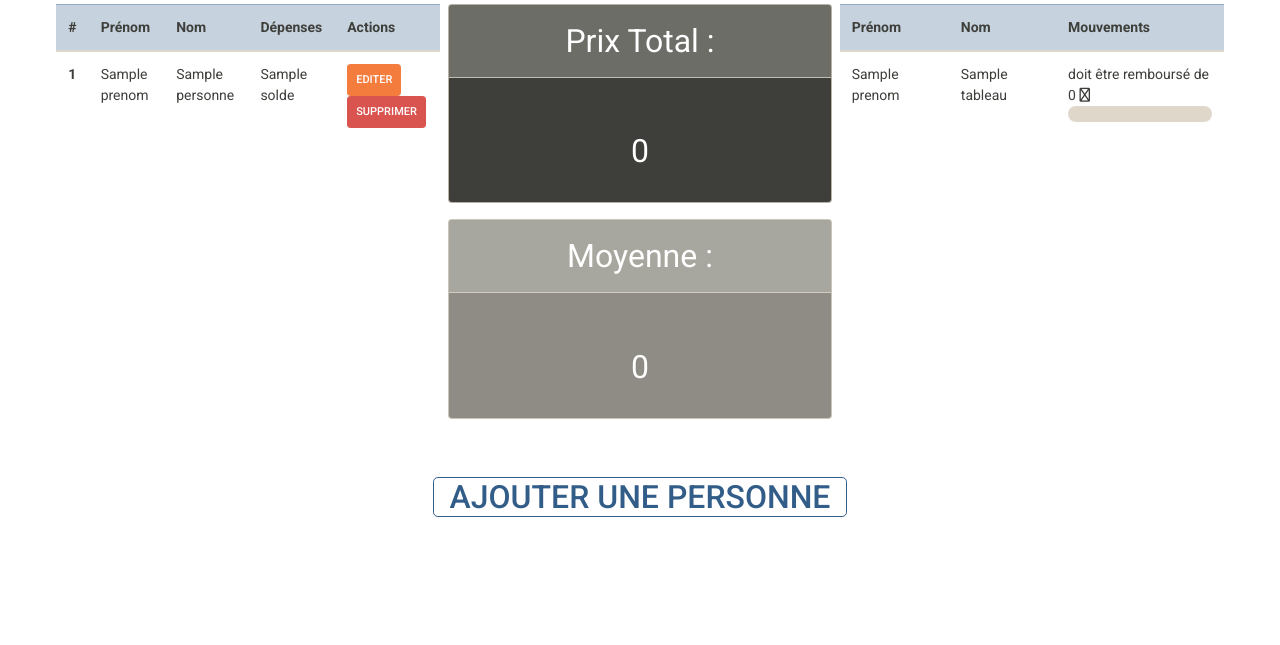
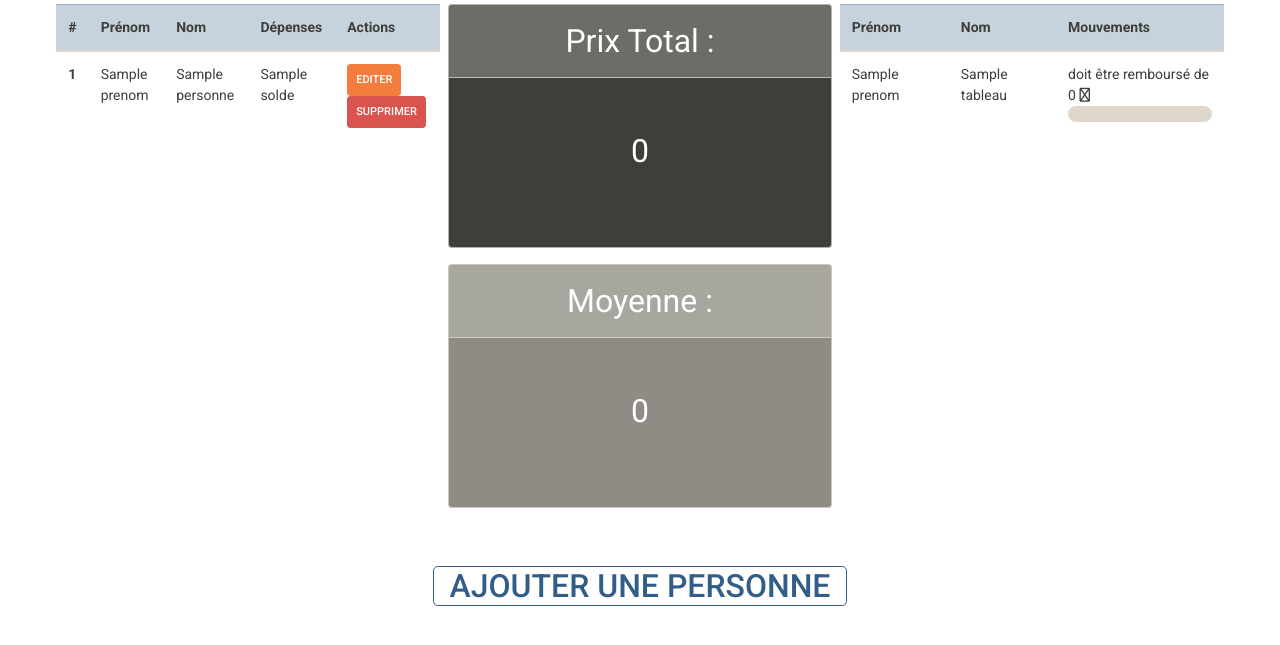
Before and after one commit to TimDel44/SymfonyAnTimYo, a Symfony app: template templates/personne/index.html.twig in a window 1280 px wide. Shown: the top 645 px of the page. Run offline with Twig, Linux system fonts and the light colour scheme; the template is opened without the code that fills it: most values are stand-ins (such as "Sample title", 1, 10 or a date in 2020); some libraries are stand-ins or nearby versions.

Commit message:
correctif taille des cards

```diff
--- a/public/index.css
+++ b/public/index.css
@@ -31,6 +31,7 @@
     flex-direction: column;
     text-align: center;
     margin: 0.3%;
+    height: 65vh;
 }
 .card {
     height: 100%;
```
